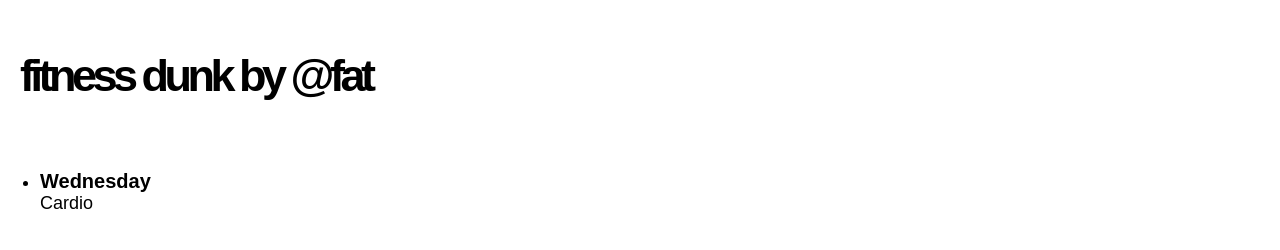
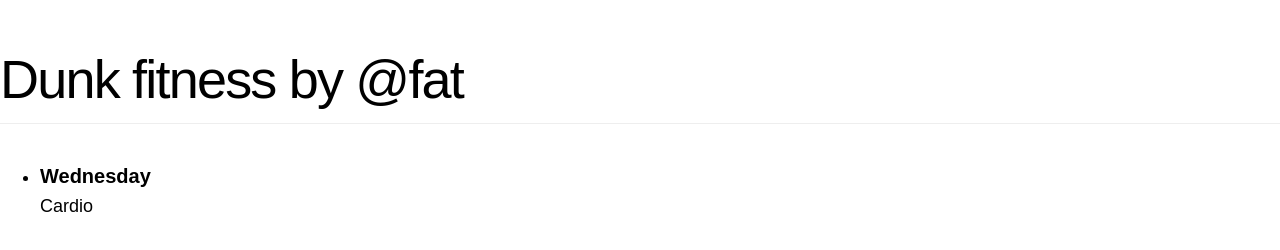
Before and after one commit to theuiguru/fitness, a plain HTML site: page index.html in a window 1280 px wide. Drawn offline with Linux system fonts and the light colour scheme.

Commit message:
Update index.html

```diff
--- a/index.html
+++ b/index.html
@@ -1,16 +1,16 @@
+
 <!DOCTYPE html><html><head><meta charset="utf-8"><meta http-equiv="X-UA-Compatible" content="IE=edge">
 <meta name="viewport" content="width=device-width, initial-scale=1, minimum-scale=1, maximum-scale=1">
-<meta name="Keywords" content="fitness, dunk, routine, fat, basketball" />
+<meta name="Keywords" content="" />
 <meta name="Description" content="Dunk Fitness Routine by Jacob Thornton (@fat)" />
 <meta name="Author" content="Chris Thomas" />
-<title>fitness dunk by @fat</title><style type="text/css">
-html, body {margin:0; padding:0; font-family:Arial,sans-serif; font-size:18px;}
-header {background:#; color:#; padding:20px;}
-h1 {font-size:2.5em; letter-spacing:-0.1em;}
+<title>Dunk Fitness by @fat</title><style type="text/css">
+html, body {margin:0; padding:0; font-family:Arial, sans-serif; font-size:18px; line-height:1.6;}
+h1 {font-weight:500; font-size:3em; letter-spacing:-.1rem; border-bottom:1px solid #eee;}
 .days {padding:20px;}
 .day {display:none;}
 span {font-weight:bold; font-size:20px;}
-</style></head><body><header><h1>fitness dunk by @fat</h1></header>
+</style></head><body><h1>Dunk fitness by @fat</h1>
 <div class="day" id="sun"><ul>
   <li><span>Sunday</span><br/>Rest</li>
 </ul></div>
```
Lines whose indentation alone changed are shown as unchanged.
